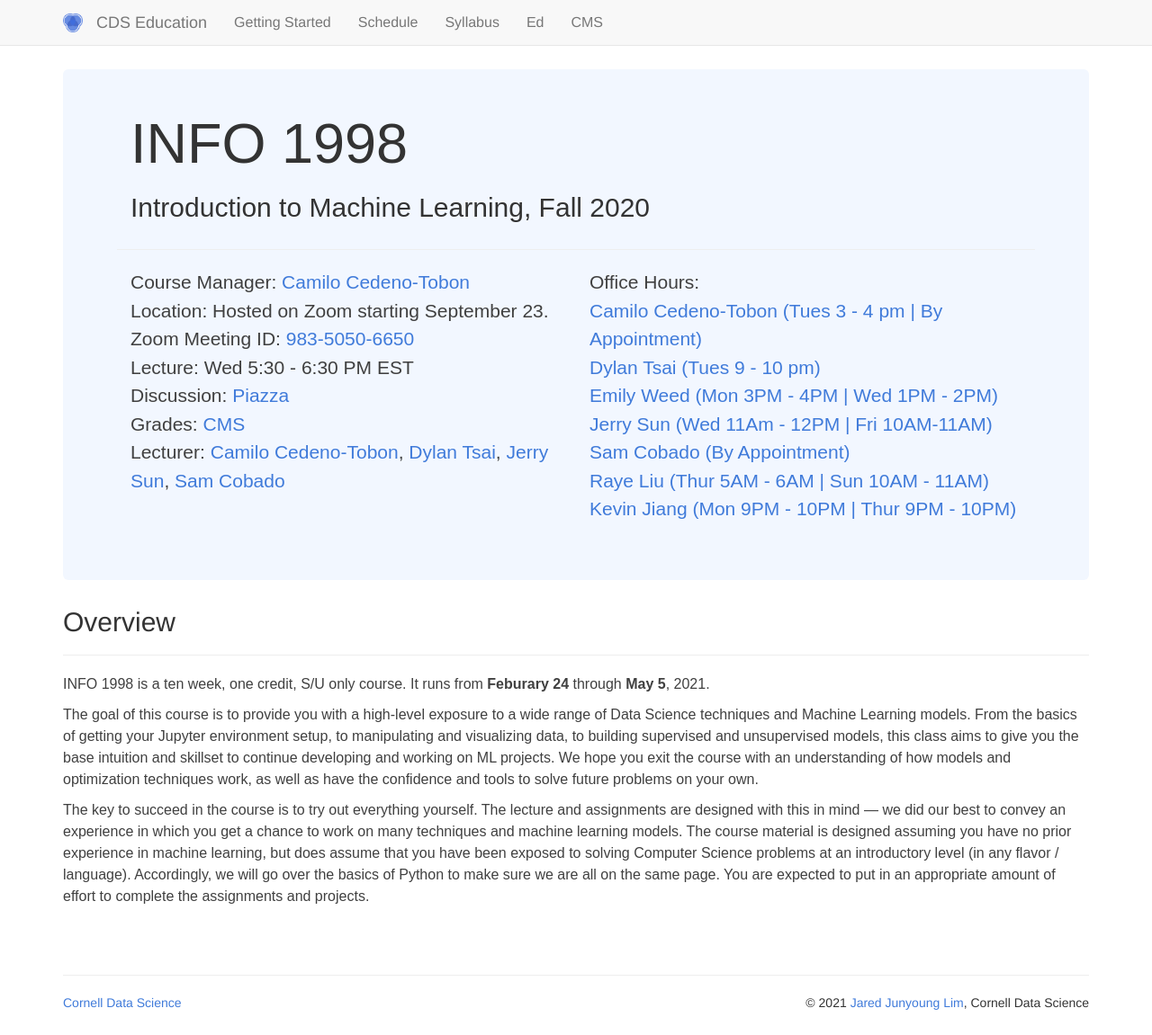
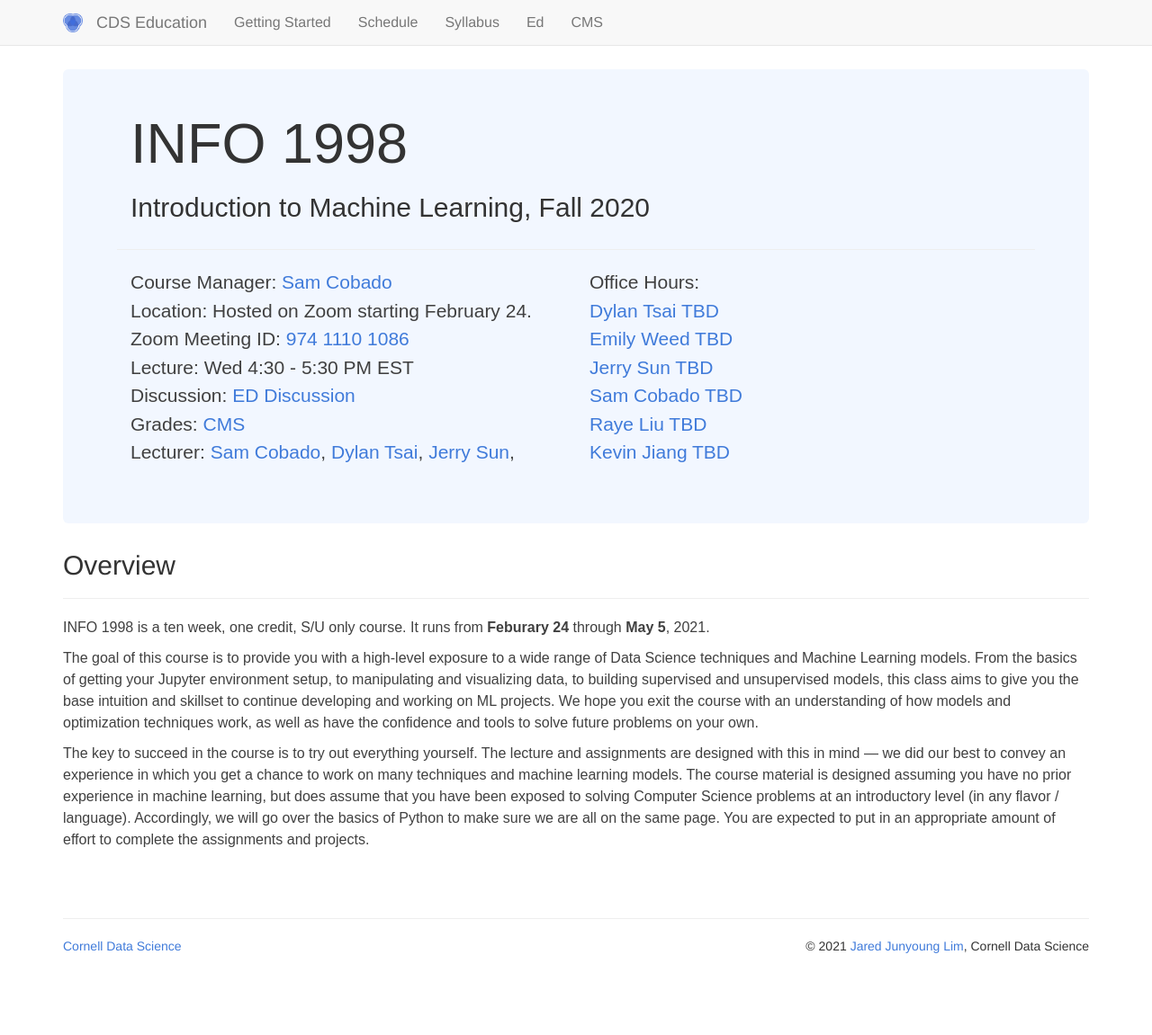
Before and after one commit to CornellDataScience/info1998, a Jekyll site: the page built from index.md, in a window 1280 px wide and 1151 px high. Shown: the whole window at 90% size. Built offline with Jekyll 4.4.1, drawn with Linux system fonts in a browser that asks for light colours.

Commit message:
Maybe changed the home page? idk

```diff
--- a/_includes/core/title.html
+++ b/_includes/core/title.html
@@ -11,36 +11,34 @@
       <hr />
       <div class="col-xs-5 col-sm-6 col-md-6 col-lg-6">
         <p>
-          Course Manager: <a href="mailto:cc2459@cornell.edu?subject=[INFO 1998]">Camilo Cedeno-Tobon</a><br />
-          Location: Hosted on Zoom starting September 23. <br />
-          Zoom Meeting ID: <a href=https://cornell.zoom.us/j/98350506650?pwd=aFlTbmhTU2V1akZzODJ3Q0FvRXNJZz09>983-5050-6650</a><br />
-          Lecture: Wed 5:30 - 6:30 PM EST<br />
-          Discussion: <a href="https://piazza.com/cornell/fall2020/info1998" target="_blank"
-            rel="noopener">Piazza</a><br />
+          Course Manager: <a href="mailto:sec322@cornell.edu?subject=[INFO 1998]">Sam Cobado</a><br />
+          Location: Hosted on Zoom starting February 24. <br />
+          Zoom Meeting ID: <a href="https://cornell.zoom.us/j/97411101086?pwd=Z0JBR25tTGNrakhDL016TnBWdEllUT09"> 974
+            1110 1086</a><br />
+          Lecture: Wed 4:30 - 5:30 PM EST<br />
+          Discussion: <a href="https://edstem.org/us/courses/4760/discussion/276710" target="_blank" rel="noopener">ED
+            Discussion</a><br />
           Grades: <a href="https://cmsx.cs.cornell.edu/" target="_blank" rel="noopener">CMS</a><br />
-          Lecturer: <a href="mailto:cc2459@cornell.edu?subject=[INFO 1998]">Camilo Cedeno-Tobon</a>,
+          Lecturer: <a href="mailto:sec322@cornell.edu?subject=[INFO 1998]">Sam Cobado</a>,
           <a href="mailto:dt439@cornell.edu?subject=[INFO 1998]">Dylan Tsai</a>,
           <a href="mailto:js2746@cornell.edu?subject=[INFO 1998]">Jerry Sun</a>,
-          <a href="mailto:sec322@cornell.edu?subject=[INFO 1998]">Sam Cobado</a>
         </p>
       </div>
       <div class="col-xs-7 col-sm-6 col-md-6 col-lg-6">
         <p>
           Office Hours: <br />
-          <a href="https://cornell.zoom.us/j/92596394995?pwd=eS83NlVhYW80MnN0aEYwQkVwSlFkUT09">
-            Camilo Cedeno-Tobon (Tues 3 - 4 pm | By Appointment)</a><br />
-          <a href="https://cornell.zoom.us/j/96761590127?pwd=eFlXazRIeW5Gb3lBKzJmVnQxV1RXZz09">
-            Dylan Tsai (Tues 9 - 10 pm)</a><br />
-          <a href="https://cornell.zoom.us/j/97796187700?pwd=NjdsYXAvemdMNUNjZVRtZkEyUkZMUT09">
-            Emily Weed (Mon 3PM - 4PM | Wed 1PM - 2PM)</a><br />
-          <a href="https://cornell.zoom.us/j/92424160521?pwd=ZVlqcjM2Rk43alUyeUlmT0pQbldzQT09">
-            Jerry Sun (Wed 11Am - 12PM | Fri 10AM-11AM)</a><br />
           <a href="">
-            Sam Cobado (By Appointment)</a><br />
-          <a href="https://cornell.zoom.us/j/98476767549?pwd=ZEdpRUlNWXJxZzhOTkNMV3lJU0Zmdz09">
-            Raye Liu (Thur 5AM - 6AM | Sun 10AM - 11AM)</a><br />
-          <a href="https://cornell.zoom.us/j/96264964455?pwd=QW4vdCszSFpLVkdpVnJzYmRvSitIUT09">
-            Kevin Jiang (Mon 9PM - 10PM | Thur 9PM - 10PM)</a><br />
+            Dylan Tsai TBD</a><br />
+          <a href="">
+            Emily Weed TBD</a><br />
+          <a href="">
+            Jerry Sun TBD</a><br />
+          <a href="">
+            Sam Cobado TBD</a><br />
+          <a href="">
+            Raye Liu TBD</a><br />
+          <a href="">
+            Kevin Jiang TBD</a><br />
 
           <!-- <b>Show up on February 12th to Enroll!</b><br/>
        <b>Fill out the <a href=" https://tiny.cc/info1998_sp20">Google Form</a> by February 14th</b>.-->
```
